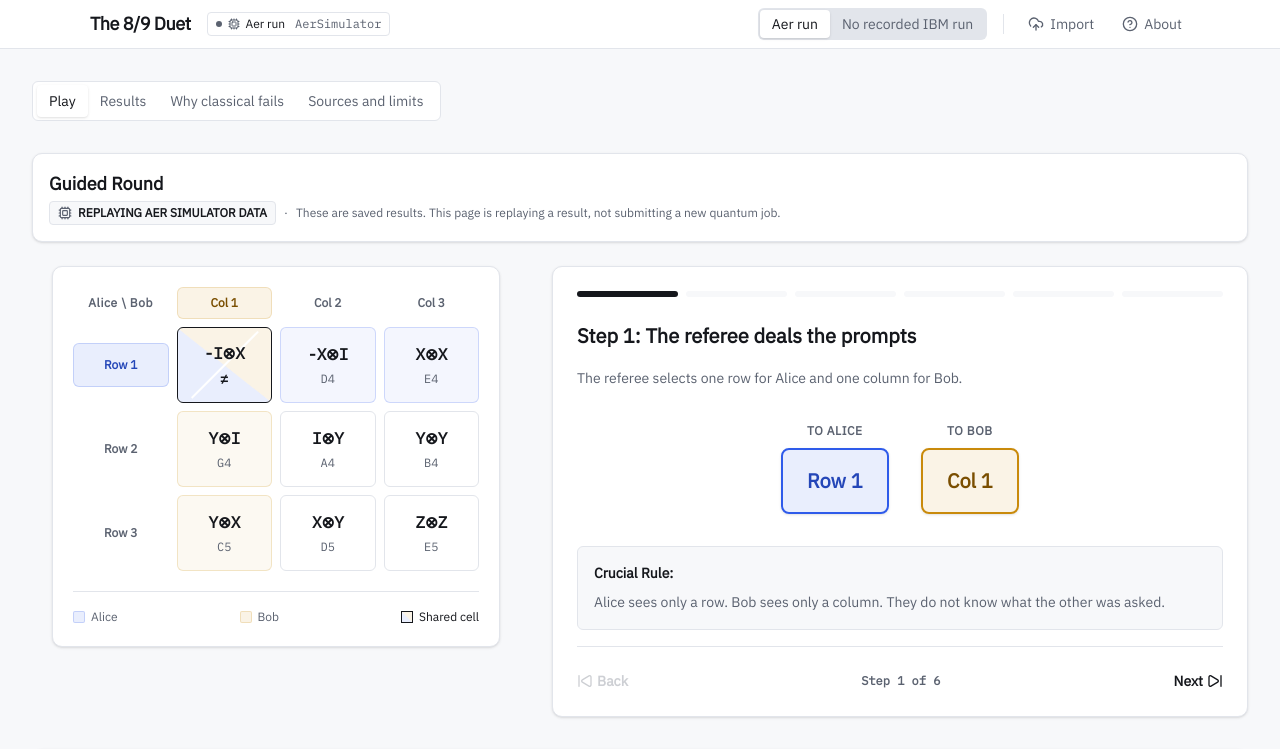
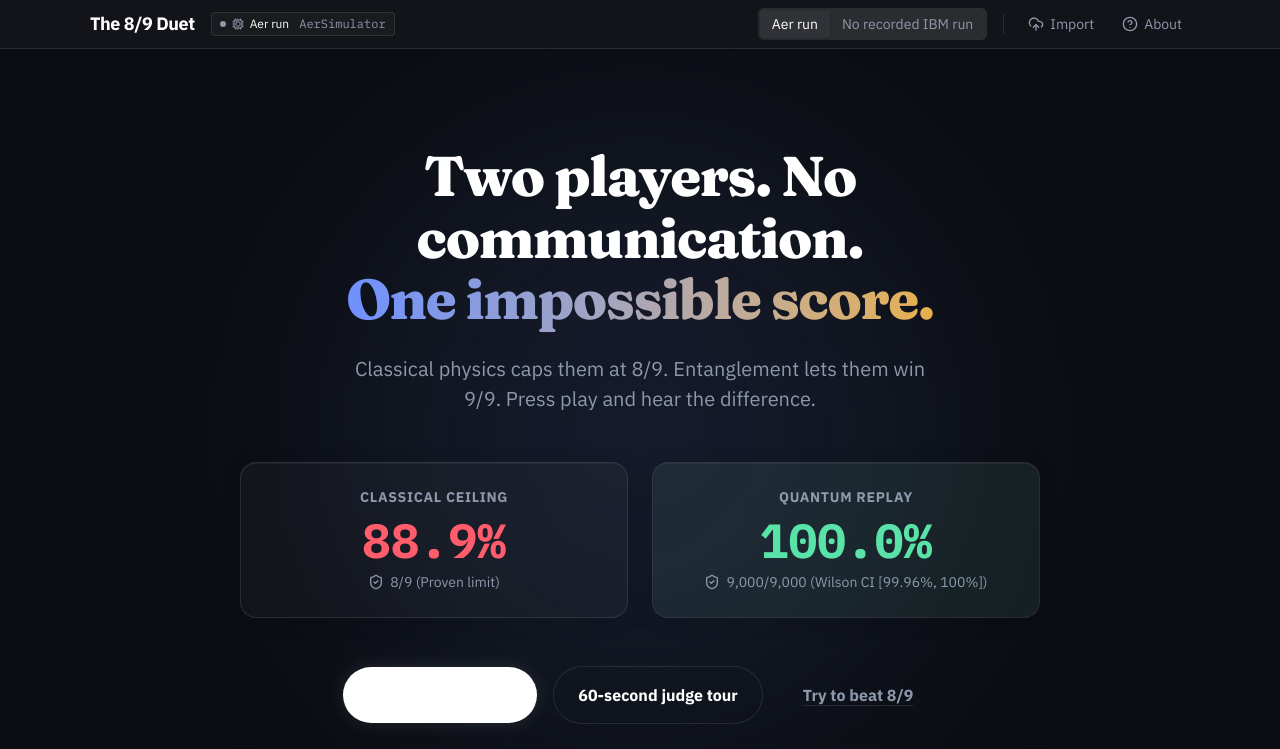
Before and after one commit to Sansyuh06/Isai, a React (Vite) app: page / in a window 1280 px wide. Shown: the top 749 px of the page. Built offline with nearby package versions, Linux system fonts and the light colour scheme.

Commit message:
feat: design tokens, typography, and new hero section per spec

```diff
--- a/package.json
+++ b/package.json
@@ -12,6 +12,7 @@
     "test:python": "pytest"
   },
   "dependencies": {
+    "@fontsource/fraunces": "^5.3.0",
     "@fontsource/ibm-plex-mono": "^5.3.0",
     "@fontsource/ibm-plex-sans": "^5.3.0",
     "@radix-ui/react-dialog": "^1.2.0",
--- a/src/App.tsx
+++ b/src/App.tsx
@@ -6,6 +6,7 @@ import { audioEngine, VisualStepEvent } from './audio/synth';
 
 import { Tabs, TabsContent, TabsList, TabsTrigger } from "./components/ui/tabs";
 import { Header } from './components/Header';
+import { Hero } from './components/Hero';
 import { GuidedRound } from './components/GuidedRound';
 import { ActiveCircuit } from './components/ActiveCircuit';
 import { ClassicalComparison } from './components/ClassicalComparison';
@@ -20,6 +21,7 @@ export const App: React.FC = () => {
   const [aerData, setAerData] = useState<MerminPeresDataset>(defaultAerDataset as unknown as MerminPeresDataset);
   const [ibmData, setIbmData] = useState<MerminPeresDataset | null>(null);
   const [currentSource, setCurrentSource] = useState<SourceType>('qiskit_aer');
+  const [activeTab, setActiveTab] = useState<string>('play');
 
   const [selectedRow, setSelectedRow] = useState<number>(0);
   const [selectedCol, setSelectedCol] = useState<number>(0);
@@ -145,8 +147,18 @@ export const App: React.FC = () => {
         </div>
       )}
 
+      <Hero
+        dataset={currentDataset}
+        onHearDuet={() => {
+          setActiveTab('play');
+          handlePlayAll();
+        }}
+        onTour={() => alert('Tour feature coming soon!')}
+        onBeatClassical={() => setActiveTab('classical')}
+      />
+
       <main className="flex-1 max-w-[1400px] w-full mx-auto p-4 sm:p-6 lg:p-8">
-        <Tabs defaultValue="play" className="w-full">
+        <Tabs value={activeTab} onValueChange={setActiveTab} className="w-full">
           <TabsList className="mb-6 bg-surface border border-hairline">
             <TabsTrigger value="play">Play</TabsTrigger>
             <TabsTrigger value="results">Results</TabsTrigger>
--- /dev/null
+++ b/src/components/Hero.tsx
@@ -0,0 +1,63 @@
+import React from 'react';
+import { MerminPeresDataset } from '../types/data';
+import { PlayCircle, ShieldCheck } from 'lucide-react';
+
+interface Props {
+  dataset: MerminPeresDataset | null;
+  onHearDuet: () => void;
+  onTour: () => void;
+  onBeatClassical: () => void;
+}
+
+export const Hero: React.FC<Props> = ({ dataset, onHearDuet, onTour, onBeatClassical }) => {
+  const quantumWins = dataset?.contexts.reduce((acc, ctx) => acc + ctx.counts.reduce((sum, item) => item.win ? sum + item.count : sum, 0), 0) || 0;
+  const quantumTotal = dataset?.contexts.reduce((acc, ctx) => acc + ctx.shots, 0) || 0;
+  const quantumPct = quantumTotal > 0 ? (quantumWins / quantumTotal * 100).toFixed(1) : '0.0';
+
+  return (
+    <div className="w-full relative overflow-hidden py-16 lg:py-24 border-b border-hairline">
+      {/* Background glow */}
+      <div className="absolute top-1/2 left-1/2 -translate-x-1/2 -translate-y-1/2 w-[600px] h-[600px] bg-alice/10 rounded-full blur-[120px] pointer-events-none"></div>
+
+      <div className="max-w-[1400px] mx-auto px-4 sm:px-6 lg:px-8 relative z-10 flex flex-col items-center text-center">
+        <h1 className="font-display text-[40px] md:text-[56px] leading-[1.1] font-extrabold text-ink tracking-tight max-w-[800px] mb-6 animate-fade-in-up">
+          Two players. No communication.<br/>
+          <span className="text-transparent bg-clip-text bg-gradient-to-r from-alice to-bob">One impossible score.</span>
+        </h1>
+
+        <p className="text-[18px] md:text-[20px] text-muted max-w-[600px] mb-12 animate-fade-in-up" style={{ animationDelay: '100ms' }}>
+          Classical physics caps them at 8/9. Entanglement lets them win 9/9. Press play and hear the difference.
+        </p>
+
+        <div className="grid grid-cols-1 md:grid-cols-2 gap-6 w-full max-w-[800px] mb-12 animate-fade-in-up" style={{ animationDelay: '200ms' }}>
+          {/* Classical Stat */}
+          <div className="glass-card p-6 flex flex-col items-center justify-center text-center">
+            <div className="text-[14px] font-bold text-muted uppercase tracking-wider mb-2">Classical Ceiling</div>
+            <div className="font-mono text-[48px] font-bold text-loss leading-none mb-2">88.9%</div>
+            <div className="text-[14px] text-muted flex items-center gap-1.5"><ShieldCheck className="w-4 h-4"/> 8/9 (Proven limit)</div>
+          </div>
+
+          {/* Quantum Stat */}
+          <div className="glass-card p-6 flex flex-col items-center justify-center text-center relative overflow-hidden">
+            <div className="absolute inset-0 bg-win/5 pointer-events-none"></div>
+            <div className="text-[14px] font-bold text-muted uppercase tracking-wider mb-2">Quantum Replay</div>
+            <div className="font-mono text-[48px] font-bold text-win leading-none mb-2">{quantumPct}%</div>
+            <div className="text-[14px] text-muted flex items-center gap-1.5"><ShieldCheck className="w-4 h-4"/> {quantumWins.toLocaleString()}/{quantumTotal.toLocaleString()} (Wilson CI [99.96%, 100%])</div>
+          </div>
+        </div>
+
+        <div className="flex flex-wrap items-center justify-center gap-4 animate-fade-in-up" style={{ animationDelay: '300ms' }}>
+          <button onClick={onHearDuet} className="flex items-center gap-2 px-8 py-4 bg-ink text-surface rounded-full font-bold text-[16px] hover:scale-105 transition-transform shadow-[0_0_20px_rgba(255,255,255,0.1)]">
+            <PlayCircle className="w-5 h-5" /> Hear the duet
+          </button>
+          <button onClick={onTour} className="px-6 py-4 bg-surface/5 border border-hairline text-ink rounded-full font-bold text-[16px] hover:bg-surface/10 transition-colors">
+            60-second judge tour
+          </button>
+          <button onClick={onBeatClassical} className="px-6 py-4 text-muted hover:text-ink font-bold text-[16px] transition-colors underline decoration-hairline underline-offset-4">
+            Try to beat 8/9
+          </button>
+        </div>
+      </div>
+    </div>
+  );
+};
--- a/src/index.css
+++ b/src/index.css
@@ -14,6 +14,8 @@
   --color-loss: var(--color-loss);
   --font-sans: "IBM Plex Sans", sans-serif;
   --font-mono: "IBM Plex Mono", monospace;
+  --font-display: "Fraunces", serif;
+
   --animate-fade-in-up: fade-in-up 0.5s cubic-bezier(0.16, 1, 0.3, 1) forwards;
   --animate-deal-card: deal-card 0.4s cubic-bezier(0.16, 1, 0.3, 1) forwards;
   --animate-gentle-pulse: gentle-pulse 3s ease-in-out infinite;
@@ -21,18 +23,18 @@
 }
 
 @keyframes fade-in-up {
-  from { opacity: 0; transform: translateY(8px); }
+  from { opacity: 0; transform: translateY(12px); }
   to { opacity: 1; transform: translateY(0); }
 }
 
 @keyframes deal-card {
-  from { opacity: 0; transform: scale(0.95) translateY(-10px); }
+  from { opacity: 0; transform: scale(0.95) translateY(-15px); }
   to { opacity: 1; transform: scale(1) translateY(0); }
 }
 
 @keyframes gentle-pulse {
   0%, 100% { opacity: 1; }
-  50% { opacity: 0.5; }
+  50% { opacity: 0.4; }
 }
 
 @keyframes fade-in-scale {
@@ -42,33 +44,38 @@
 
 @layer base {
   :root {
+    /* Dark-first Theme */
+    --color-paper: #0B0D12;
+    --color-surface: rgba(255, 255, 255, 0.03);
+    --color-ink: #FFFFFF;
+    --color-muted: #8E98AB;
+    --color-hairline: rgba(255, 255, 255, 0.1);
+
+    --color-alice: #6F90FF;
+    --color-alice-text: #A6BEFF;
+
+    --color-bob: #E8B04A;
+    --color-bob-text: #FFD479;
+
+    --color-win: #5BE3A8;
+    --color-loss: #FF5C6C;
+  }
+
+  :root.light {
     --color-paper: #F7F8FA;
     --color-surface: #FFFFFF;
-    --color-ink: #15171C;
+    --color-ink: #11141A;
     --color-muted: #5B6270;
-    --color-hairline: #E2E5EB;
+    --color-hairline: #D1D5DB;
+
     --color-alice: #2F5BEA;
-    --color-alice-text: #2446B8;
+    --color-alice-text: #1E3A8A;
+
     --color-bob: #C98A0B;
     --color-bob-text: #7A4E00;
-    --color-win: #1F8A5B;
-    --color-loss: #C23B3B;
-  }
 
-  @media (prefers-color-scheme: dark) {
-    :root {
-      --color-paper: #101216;
-      --color-surface: #171A20;
-      --color-ink: #ECEEF2;
-      --color-muted: #9AA1AE;
-      --color-hairline: #262A33;
-      --color-alice: #6F90FF;
-      --color-alice-text: #6F90FF;
-      --color-bob: #E8B04A;
-      --color-bob-text: #E8B04A;
-      --color-win: #4CC38A;
-      --color-loss: #F0716F;
-    }
+    --color-win: #1A9E5F;
+    --color-loss: #D92B3C;
   }
 
   body {
@@ -77,10 +84,22 @@
     background-color: var(--color-paper);
     color: var(--color-ink);
     -webkit-font-smoothing: antialiased;
+    background-image: radial-gradient(circle at 50% 0%, rgba(111, 144, 255, 0.05) 0%, transparent 60%);
   }
 
-  code, pre, kbd {
+  code, pre, kbd, .tabular-nums {
     font-family: var(--font-mono);
+    font-variant-numeric: tabular-nums;
+  }
+
+  /* Glassy Utilities */
+  .glass-card {
+    background: var(--color-surface);
+    backdrop-filter: blur(12px);
+    -webkit-backdrop-filter: blur(12px);
+    border: 1px solid var(--color-hairline);
+    border-radius: 16px;
+    box-shadow: inset 0 1px 0 rgba(255,255,255,0.05), 0 4px 24px -4px rgba(0,0,0,0.2);
   }
 }
 
```
Also changed, not shown: src/main.tsx (+7 -2 lines), 1 other file (tests, documents, lock files or other folders).
